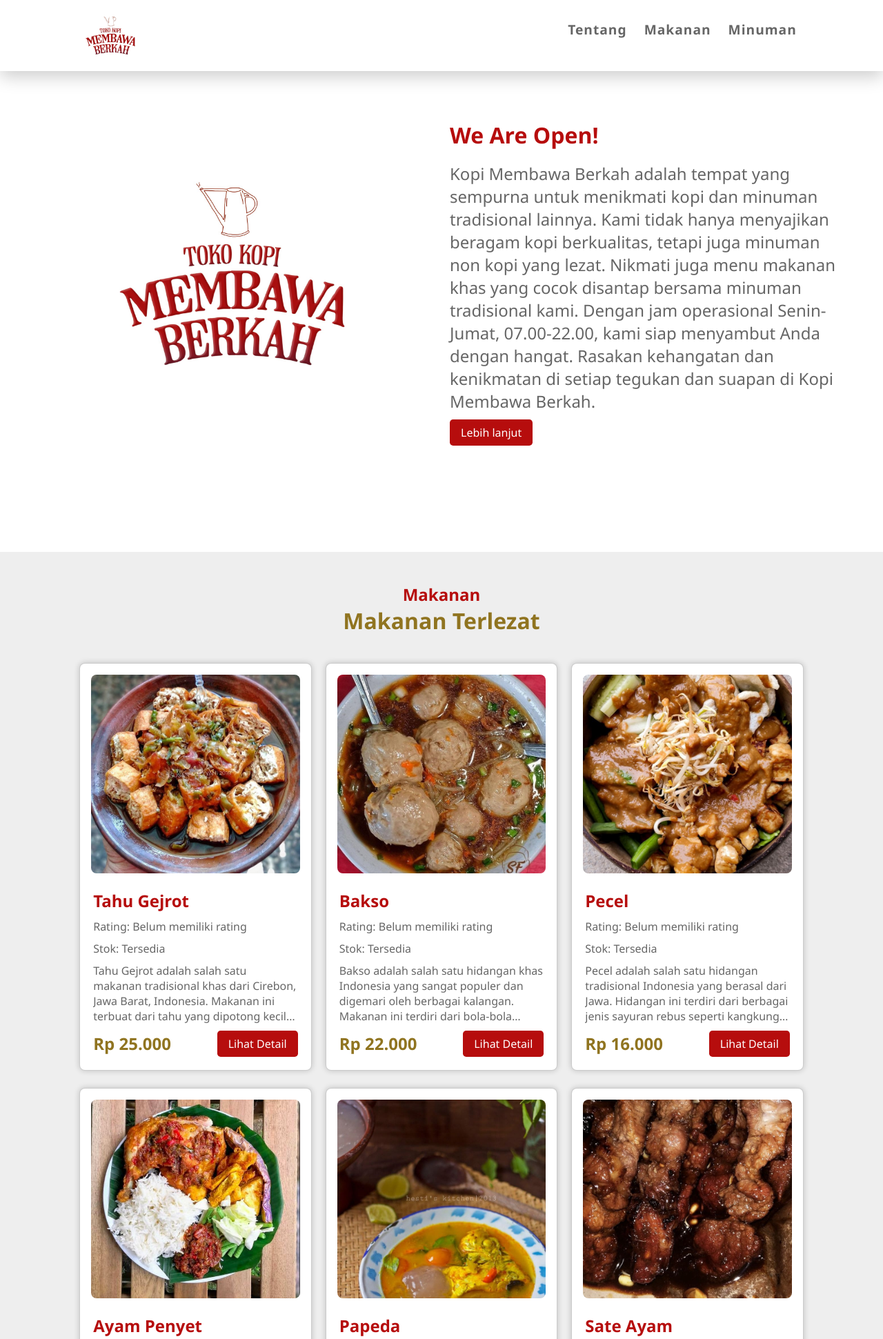
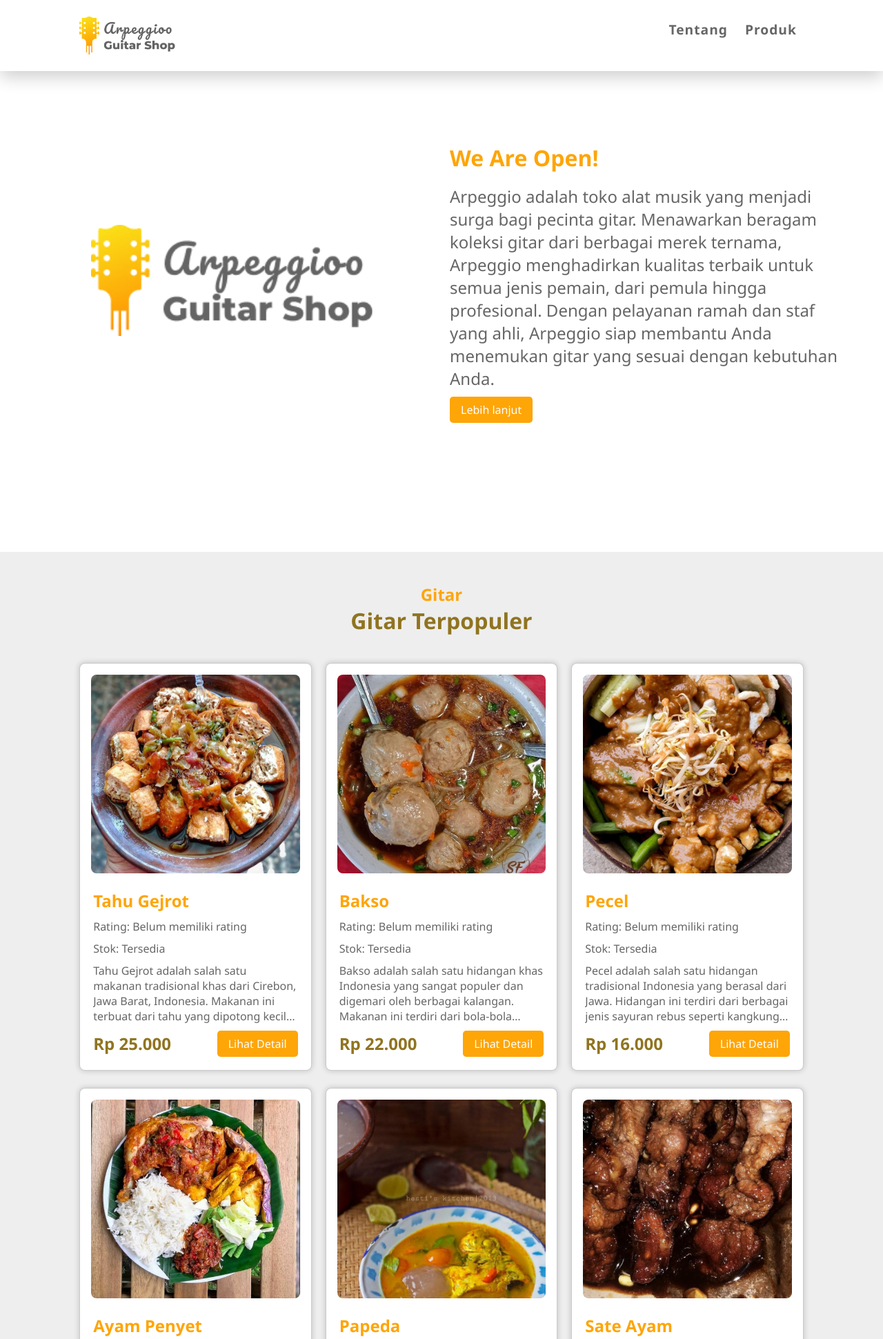
Before and after one commit to Javas24/Arpeggio_Web, a PHP site: page /user/index.php in a window 1280 px wide. Shown: the top 1941 px of the page at 69% size. Run offline with PHP 8.4, Linux system fonts and the light colour scheme; data comes from the database, SQL or seed files in the repository; data that the repository does not hold is empty.

Commit message:
Update UI

```diff
--- a/admin/register.php
+++ b/admin/register.php
@@ -47,13 +47,13 @@ if ($_SERVER['REQUEST_METHOD'] == 'POST') {
 </head>
 <body>
         <form class="input-form" method="post">
-            <h1>Registarsi</h1>
+            <h1>Registrasi</h1>
             <input type="text" name="username" placeholder="Username" required><br>
             <input type="text" name="nama" placeholder="nama" required><br>
             <input type="password" name="password" placeholder="Password" required><br>
             <div class="space-between">
                 <a class="cancel-button" href="login.php">Kembali</a>
-                <button class="submit-button" type="submit">Registarsi</button>
+                <button class="submit-button" type="submit">Registrasi</button>
             </div>
         </form>
         <!-- Error message -->
--- a/user/index.css
+++ b/user/index.css
@@ -28,8 +28,7 @@ header .logo {
 }
 
 header .logo img {
-    color: #b60d0d;
-    width: 90px;
+    color: #FEA508;
     height: 55px;
     object-fit: cover;
 }
@@ -72,7 +71,7 @@ header nav ul li a {
 header nav ul li a.active,
 header nav ul li a:hover {
     color: white;
-    background-color:  #b60d0d;
+    background-color:  #FEA508;
 }
 
 header #hamburgerButton {
@@ -81,7 +80,7 @@ header #hamburgerButton {
     font-size: 2rem;
     cursor: pointer;
     transition: all 0.3s;
-    color: #b60d0d
+    color: #FEA508
 }
 
 section {
@@ -118,7 +117,7 @@ section:nth-child(even) {
 }
 
 .tentang .content h3 {
-    color: #b60d0d;
+    color: #FEA508;
     font-size: 2rem;
     padding: .5rem 0;
 }
@@ -164,7 +163,7 @@ footer {
 }
 
 .heading h3 {
-    color: #b60d0d;
+    color: #FEA508;
     font-size: 1.5rem;
 }
 
@@ -217,7 +216,7 @@ footer {
     text-transform: capitalize;
     margin: 0;
     font-size: 1.5rem;
-    color: #b60d0d;
+    color: #FEA508;
 }
 
 .card-container .card .content p {
@@ -245,7 +244,7 @@ footer {
 }
 
 .button {
-    background-color: #b60d0d;
+    background-color: #FEA508;
     color: white;
     padding: 0.5rem 1rem;
     border-radius: 0.3rem;
@@ -254,7 +253,7 @@ footer {
 }
 
 footer {
-    background: #b60d0d;
+    background: #FEA508;
 }
 
 .footer .box-container {
--- a/user/index.php
+++ b/user/index.php
@@ -27,13 +27,12 @@ function formatRupiah($angka) {
 <body>
     <header>
         <div class="logo">
-        <img src="../assets/loput.jpeg" alt="">
+        <img src="../assets/Logo.png" alt="">
         </div>
         <nav class="navbar" id="navbar">
             <ul>
                 <li><a href="#tentang">Tentang</a></li>
-                <li><a href="#makanan">Makanan</a></li>
-                <li><a href="#minuman">Minuman</a></li>
+                <li><a href="#makanan">Produk</a></li>
             </ul>
         </nav>
         <button id="hamburgerButton">☰</button>
@@ -42,54 +41,24 @@ function formatRupiah($angka) {
     <main>
         <section class="tentang" id="tentang">
             <div class="image">
-                <img src="../assets/loput.jpeg" alt="">
+                <img src="../assets/Logo.png" alt="">
             </div>
             <div class="content">
                 <h3>We Are Open!</h3>
                 <p>
-                Kopi Membawa Berkah adalah tempat yang sempurna untuk menikmati kopi dan minuman tradisional lainnya. Kami tidak hanya menyajikan beragam kopi berkualitas, tetapi juga minuman non kopi yang lezat. Nikmati juga menu makanan khas yang cocok disantap bersama minuman tradisional kami. Dengan jam operasional Senin-Jumat, 07.00-22.00, kami siap menyambut Anda dengan hangat. Rasakan kehangatan dan kenikmatan di setiap tegukan dan suapan di Kopi Membawa Berkah.
-            </p>
+                Arpeggio adalah toko alat musik yang menjadi surga bagi pecinta gitar. Menawarkan beragam koleksi gitar dari berbagai merek ternama, Arpeggio menghadirkan kualitas terbaik untuk semua jenis pemain, dari pemula hingga profesional. Dengan pelayanan ramah dan staf yang ahli, Arpeggio siap membantu Anda menemukan gitar yang sesuai dengan kebutuhan Anda.</p>
                 <a class="button" href="#makanan">Lebih lanjut</a>
             </div>
         </section>
 
         <section class="makanan" id="makanan">
             <div class="heading">
-                <h3>Makanan</h3>
-                <h2>Makanan Terlezat</h2>
+                <h3>Gitar</h3>
+                <h2>Gitar Terpopuler</h2>
             </div>
             <div class="card-container">
                 <?php foreach ($menus as $menu): ?>
                     <?php if ($menu['kategori'] === 'makanan') { ?>
-                    <div class="card">
-                        <div class="image">
-                            <img src="<?= base_image_url . $menu['image_url'] ?>" alt="<?= htmlspecialchars($menu['nama']) ?>">
-                        </div>
-                        <div class="content">
-                            <h2><?= htmlspecialchars($menu['nama']) ?></h2>
-                            <?php $average_rating = getAverageRating($pdo, $menu['id']); ?>
-                            <p class="rating">Rating: <?= $average_rating ? number_format($average_rating, 1) : 'Belum memiliki rating' ?></p>
-                            <p class="stok">Stok: <?= htmlspecialchars($menu['stok']) ? 'Tersedia' : 'Kosong' ?></p>
-                            <p class="deskripsi"><?= htmlspecialchars($menu['deskripsi']) ?></p>
-                            <div class="details">
-                                <span class="harga"><?= formatRupiah(htmlspecialchars($menu['harga'])) ?></span>
-                                <a class="button" href="detail_menu.php?id=<?= htmlspecialchars($menu['id']) ?>">Lihat Detail</a>
-                            </div>
-                        </div>
-                    </div>
-                    <?php } ?>
-                <?php endforeach; ?>
-            </div>
-        </section>
-
-        <section class="minuman" id="minuman">
-            <div class="heading">
-                <h3>Minuman</h3>
-                <h2>Minuman Tersegar</h2>
-            </div>
-            <div class="card-container">
-            <?php foreach ($menus as $menu): ?>
-                    <?php if ($menu['kategori'] === 'minuman') { ?>
                     <div class="card">
                         <div class="image">
                             <img src="<?= base_image_url . $menu['image_url'] ?>" alt="<?= htmlspecialchars($menu['nama']) ?>">
@@ -115,7 +84,7 @@ function formatRupiah($angka) {
     <footer class="footer">
       <div class="box-container">
         <div class="box">
-          <h3>lokasi</h3>
+          <h3>Alamat</h3>
           <a href="#">jawa Timur</a>
           <a href="#">bali</a>
           <a href="#">jawa Barat</a>
@@ -128,12 +97,11 @@ function formatRupiah($angka) {
           <a href="#home">beranda</a>
           <a href="#menu">menu</a>
           <a href="#about">tentang</a>
-          <a href="#drink">minuman</a>
           <a href="#review">ulasan</a>
         </div>
 
         <div class="box">
-          <h3>kontak</h3>
+          <h3>Kontak</h3>
           <a href="#">+123-456-789</a>
           <a href="#">+123-456-333</a>
           <a href="#">javas@gmail.com</a>
@@ -141,7 +109,7 @@ function formatRupiah($angka) {
         </div>
 
         <div class="box">
-          <h3>follow kita</h3>
+          <h3>Follow Kami</h3>
           <a href="#">facebook</a>
           <a href="#">twitter</a>
           <a href="#">instagram</a>
```
Also changed, not shown: assets/Logo.png (added).
